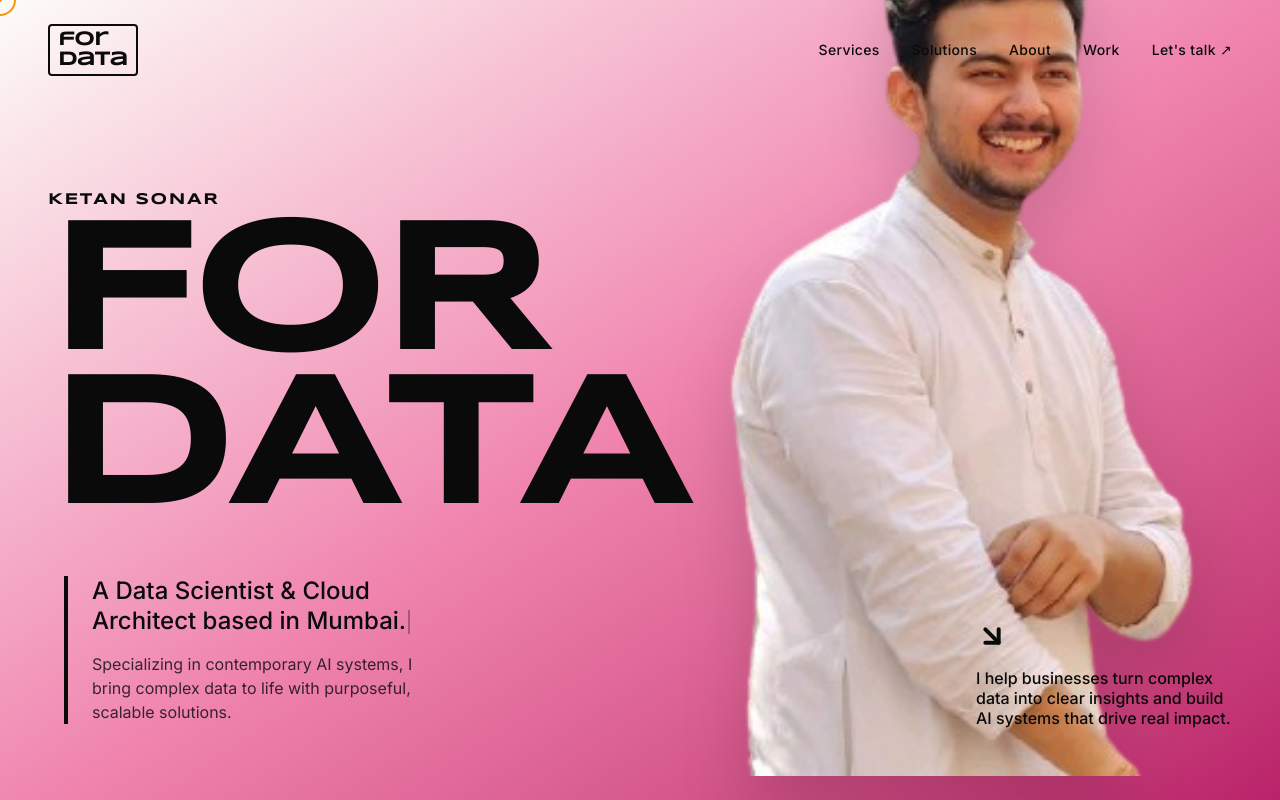
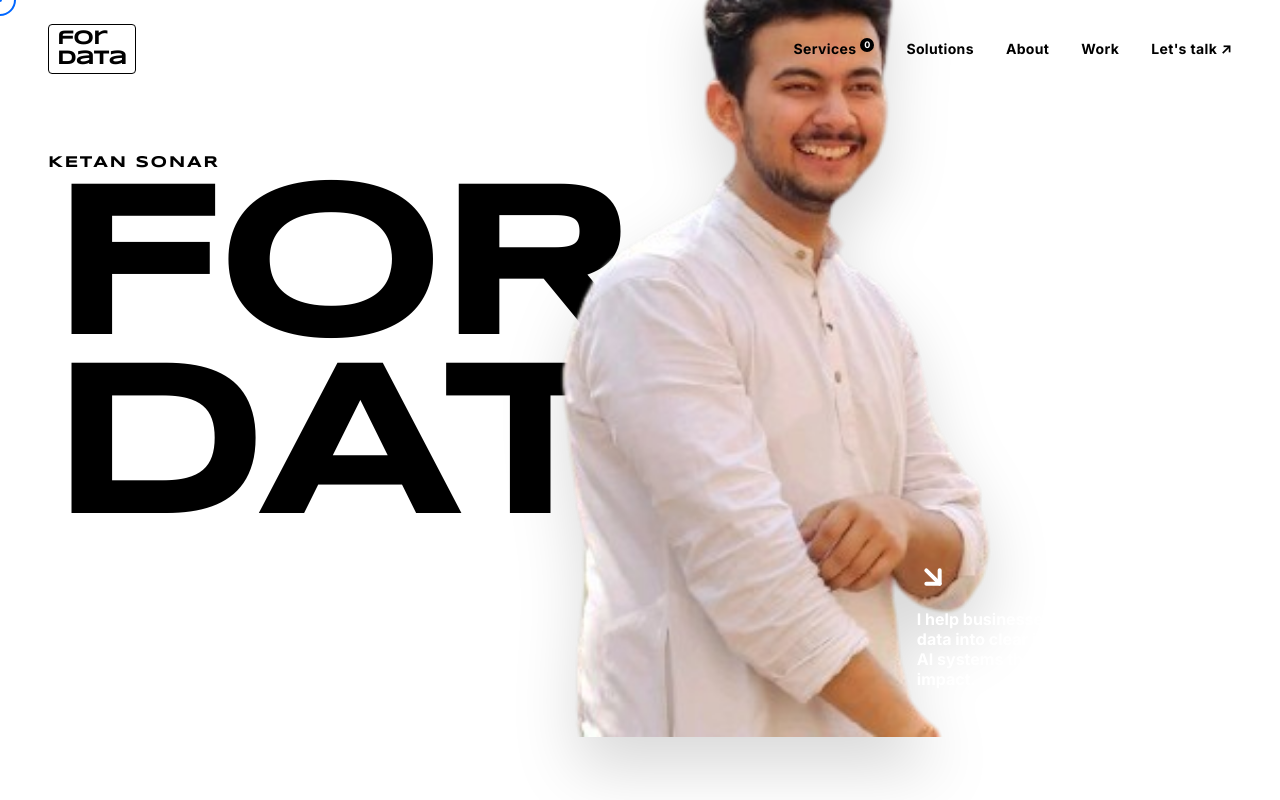
Before and after one commit to littleDataChamp/ketan-sonar-portfolio, a Next.js app: page / in a window 1280 px wide. Shown: the top 800 px of the page. Built offline with nearby package versions, Linux system fonts and the light colour scheme.

Commit message:
feat: exact pixel perfect match of mockup A to Z

```diff
--- a/src/components/Hero.tsx
+++ b/src/components/Hero.tsx
@@ -22,9 +22,9 @@ export default function Hero() {
   };
 
   return (
-    <section className="relative min-h-[100svh] flex items-center pt-24 pb-12 px-6 md:px-12 overflow-hidden bg-background">
-      {/* Massive Vibrant Gradient Background that matches the mockup (white to pink/magenta) */}
-      <div className="absolute inset-0 bg-gradient-to-br from-background via-[#f085af] to-[#b81d68] dark:from-[#3a0b22] dark:via-[#7a1344] dark:to-[#1a000c] -z-20" />
+    <section className="relative min-h-[100svh] flex items-center pt-24 pb-12 px-6 md:px-12 overflow-hidden bg-white">
+      {/* Exact vibrant pink gradient matching mockup */}
+      <div className="absolute inset-0 bg-gradient-to-br from-white via-[#f381ad] to-[#bf1765] -z-20" />
 
       <div className="max-w-[100rem] mx-auto w-full flex flex-col md:flex-row relative z-10 h-full items-center justify-between gap-8">
 
@@ -33,30 +33,30 @@ export default function Hero() {
           variants={containerVariants}
           initial="hidden"
           animate="visible"
-          className="w-full md:w-1/2 lg:w-3/5 flex flex-col justify-center z-20 pt-10"
+          className="w-full md:w-1/2 lg:w-[65%] flex flex-col justify-center z-10 pt-10 relative"
         >
           <motion.div variants={itemVariants} className="mb-2">
-            <h2 className="text-sm md:text-base font-display font-bold tracking-widest uppercase text-foreground">
+            <h2 className="text-sm md:text-base font-display font-bold tracking-widest uppercase text-black">
               KETAN SONAR
             </h2>
           </motion.div>
           <motion.h1
             variants={itemVariants}
-            className="font-display font-black text-7xl sm:text-8xl md:text-[8rem] lg:text-[12rem] leading-[0.8] tracking-tighter uppercase text-foreground"
+            className="font-display font-black text-7xl sm:text-8xl md:text-[9rem] lg:text-[14rem] leading-[0.8] tracking-tighter uppercase text-black"
           >
             FOR<br />
             DATA
           </motion.h1>
 
-          <motion.div variants={itemVariants} className="mt-8 md:mt-12 max-w-sm ml-1 md:ml-4 border-l-4 border-foreground pl-4 md:pl-6 min-h-[120px]">
-            <p className="text-lg md:text-2xl font-medium leading-tight text-foreground">
+          <motion.div variants={itemVariants} className="mt-8 md:mt-12 max-w-sm ml-1 md:ml-4 border-l-2 border-white pl-4 md:pl-6 min-h-[120px]">
+            <p className="text-lg md:text-2xl font-bold leading-tight text-white">
               <Typewriter text="A Data Scientist & Cloud Architect based in Mumbai." delay={1.5} />
             </p>
             <motion.p
               initial={{ opacity: 0 }}
-              animate={{ opacity: 0.8 }}
+              animate={{ opacity: 0.9 }}
               transition={{ delay: 4, duration: 1 }}
-              className="mt-2 md:mt-4 text-sm md:text-base text-foreground"
+              className="mt-2 md:mt-4 text-sm md:text-base text-white font-medium"
             >
               Specializing in contemporary AI systems, I bring complex data to life with purposeful, scalable solutions.
             </motion.p>
@@ -68,26 +68,26 @@ export default function Hero() {
           initial={{ opacity: 0, x: 20 }}
           animate={{ opacity: 1, x: 0 }}
           transition={{ duration: 1, delay: 2.5 }}
-          className="absolute right-0 bottom-12 w-full md:w-64 z-30 hidden md:block"
+          className="absolute right-0 md:right-[5%] bottom-12 w-full md:w-64 z-30 hidden md:block"
         >
-          <ArrowDownRight size={32} className="text-foreground mb-4 font-bold" strokeWidth={3} />
-          <p className="text-sm md:text-base font-medium text-foreground leading-tight">
+          <ArrowDownRight size={32} className="text-white mb-4 font-bold" strokeWidth={3} />
+          <p className="text-sm md:text-base font-bold text-white leading-tight">
             I help businesses turn complex data into clear insights and build AI systems that drive real impact.
           </p>
         </motion.div>
 
-        {/* Right Side: Portrait with Stylized CSS Cutout Effect */}
+        {/* Right Side: Portrait overlapping text */}
         <motion.div
           initial={{ opacity: 0, scale: 0.95 }}
           animate={{ opacity: 1, scale: 1 }}
           transition={{ duration: 1.2, ease: "easeOut", delay: 0.5 }}
-          className="w-full md:w-1/2 absolute md:relative right-0 bottom-0 h-[60vh] md:h-[85vh] flex justify-end items-end z-10 pointer-events-none opacity-40 md:opacity-100"
+          className="w-full md:w-[45%] absolute right-0 md:right-[15%] bottom-0 h-[60vh] md:h-[85vh] flex justify-center md:justify-end items-end z-20 pointer-events-none"
         >
           {/* Clean cutout image matching mockup */}
           <img
             src="/ketan-sonar-portfolio/images/profile.png"
             alt="Ketan Sonar"
-            className="h-full w-auto object-cover object-bottom scale-110 md:scale-[1.35] origin-bottom right-0 drop-shadow-2xl"
+            className="h-full w-auto object-cover object-bottom scale-110 md:scale-[1.25] origin-bottom drop-shadow-2xl"
           />
         </motion.div>
 
--- a/src/components/Navigation.tsx
+++ b/src/components/Navigation.tsx
@@ -51,21 +51,21 @@ export default function Navigation() {
         )}
       >
         <div className="container mx-auto px-6 md:px-12 flex justify-between items-center">
-          <Link href="/" className="flex flex-col items-start leading-none font-display font-black text-lg md:text-xl tracking-tighter hover:opacity-70 transition-opacity border-2 border-foreground px-2 py-1 rounded-sm bg-transparent">
+          <Link href="/" className="flex flex-col items-start leading-none font-display font-black text-lg md:text-xl tracking-tighter text-black hover:opacity-70 transition-opacity border border-black px-2 py-1 rounded-sm bg-white">
             <span>for</span>
             <span>data</span>
           </Link>
 
           {/* Desktop Nav */}
-          <div className="hidden md:flex space-x-8">
+          <div className="hidden md:flex space-x-8 items-center">
             {navLinks.map((link) => (
               <Link
                 key={link.name}
                 href={link.href}
-                className="text-sm font-medium tracking-wide hover:text-brand-orange transition-colors relative group"
+                className="text-sm font-bold tracking-wide text-black hover:opacity-70 transition-colors relative group flex items-center gap-1"
               >
                 {link.name}
-                <span className="absolute -bottom-1 left-0 w-0 h-[1px] bg-brand-orange transition-all duration-300 group-hover:w-full" />
+                {link.name === "Services" && <span className="bg-black text-white rounded-full text-[9px] w-[14px] h-[14px] flex items-center justify-center font-bold mb-2">0</span>}
               </Link>
             ))}
           </div>
```
